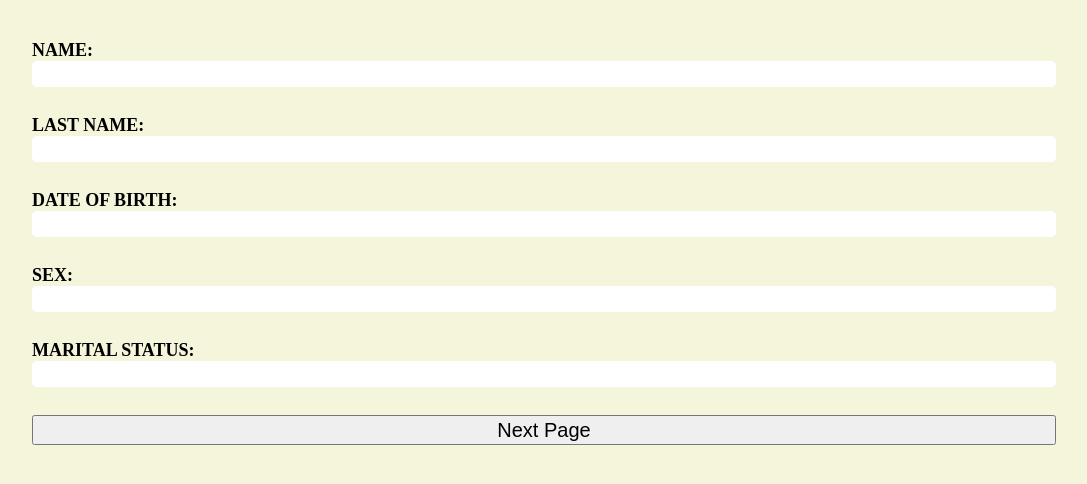
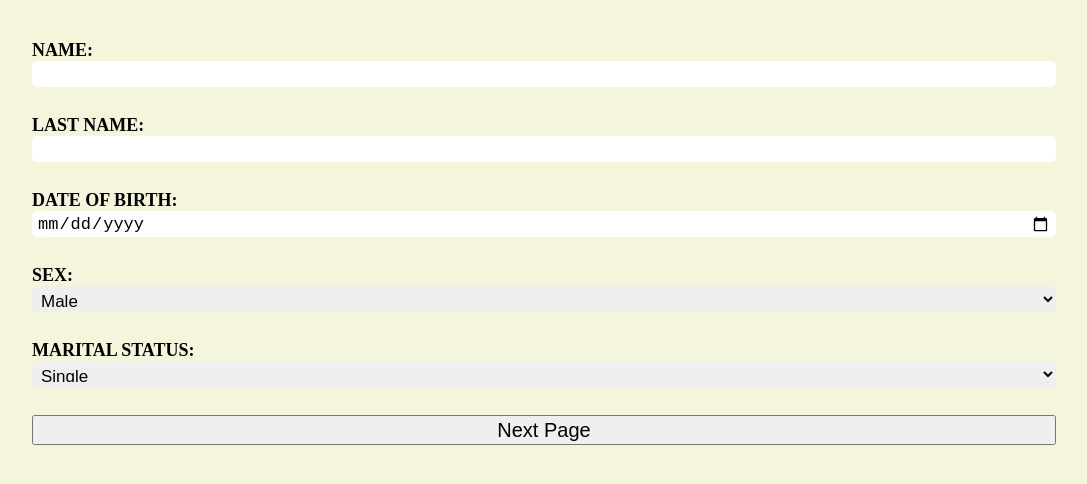
Before and after one commit to bartokrol/FormValidator, a React (Create React App) app: page / in a window 1280 px wide. Shown: the top 484 px of the page, without its empty margins (96-1183 px from the left). Built offline with nearby package versions, Linux system fonts and the light colour scheme.

Commit message:
change two inputs into select tags

```diff
--- a/src/App.js
+++ b/src/App.js
@@ -69,7 +69,7 @@ class App extends Component {
 						Date of Birth:{" "}
 					</label>
 					<input
-						type="text"
+						type="date"
 						id="dateOfBirth"
 						value={this.state.dateOfBirth}
 						autoComplete="off"
@@ -81,13 +81,12 @@ class App extends Component {
 					<label htmlFor="sex" className="form__firstPage__labelName">
 						Sex:{" "}
 					</label>
-					<input
-						type="text"
-						id="sex"
-						value={this.state.sex}
-						autoComplete="off"
-						onChange={this.handleInputChange}
-					/>
+					<select id="sex" name="sex">
+						<option value="male">Male</option>
+						<option value="female">Female</option>
+						<option value="other">Other</option>
+					</select>
+
 					<span className="form__firstPage__errorMessage">
 						Error message
 					</span>
@@ -97,13 +96,13 @@ class App extends Component {
 					>
 						Marital Status:{" "}
 					</label>
-					<input
-						type="text"
-						id="maritalStatus"
-						value={this.state.maritalStatus}
-						autoComplete="off"
-						onChange={this.handleInputChange}
-					/>
+					<select id="maritalStatus" name="maritalStatus">
+						<option value="single">Single</option>
+						<option value="married">Married</option>
+						<option value="separated">Separated</option>
+						<option value="divorced">Divorced</option>
+						<option value="widowed">Widowed</option>
+					</select>
 					<span className="form__firstPage__errorMessage">
 						Error message
 					</span>
--- a/src/styles/App.scss
+++ b/src/styles/App.scss
@@ -4,7 +4,8 @@
 	min-height: 100vh;
 	background-color: beige;
 
-	input {
+	input,
+	select {
 		display: block;
 		border-radius: 5px;
 		border: none;
```
